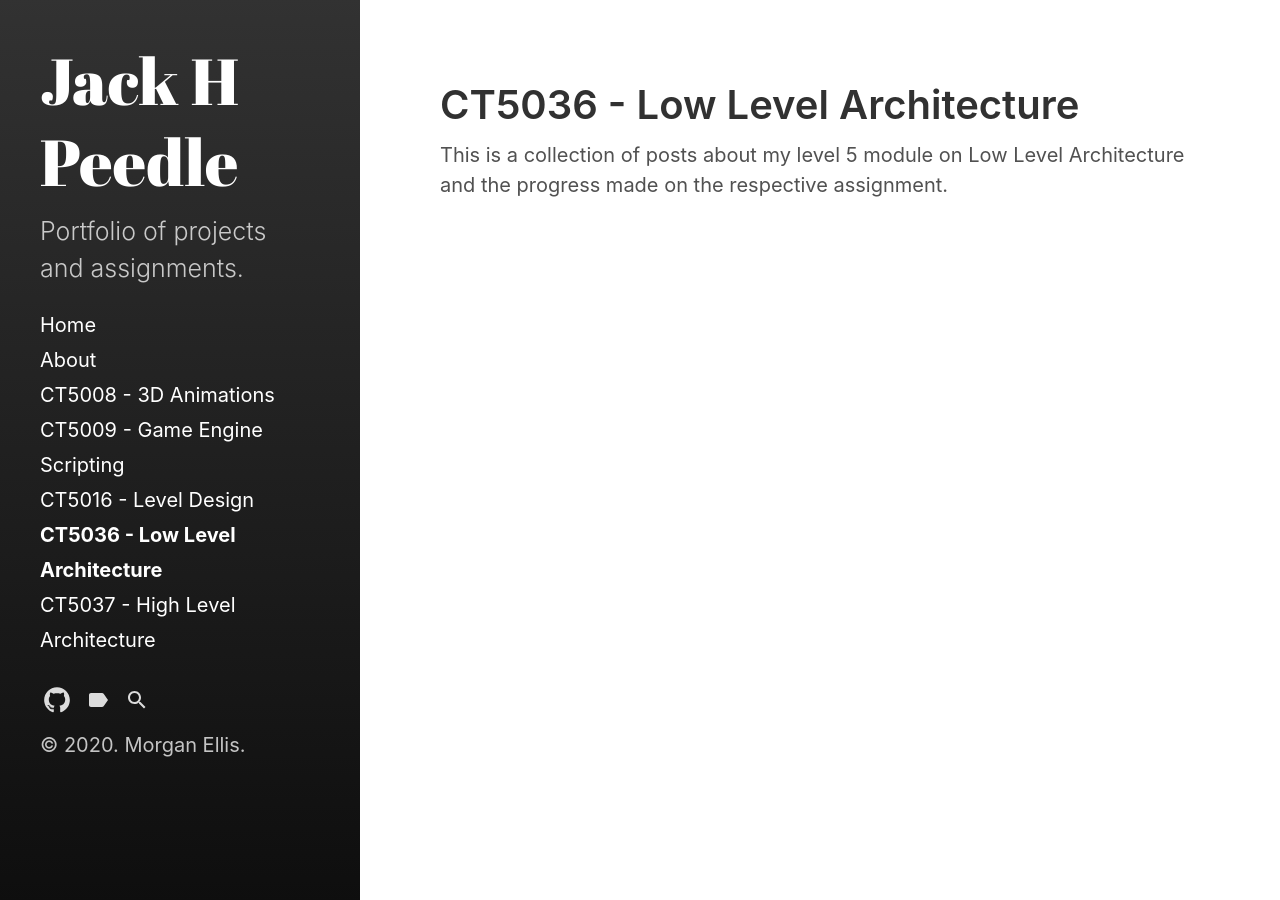
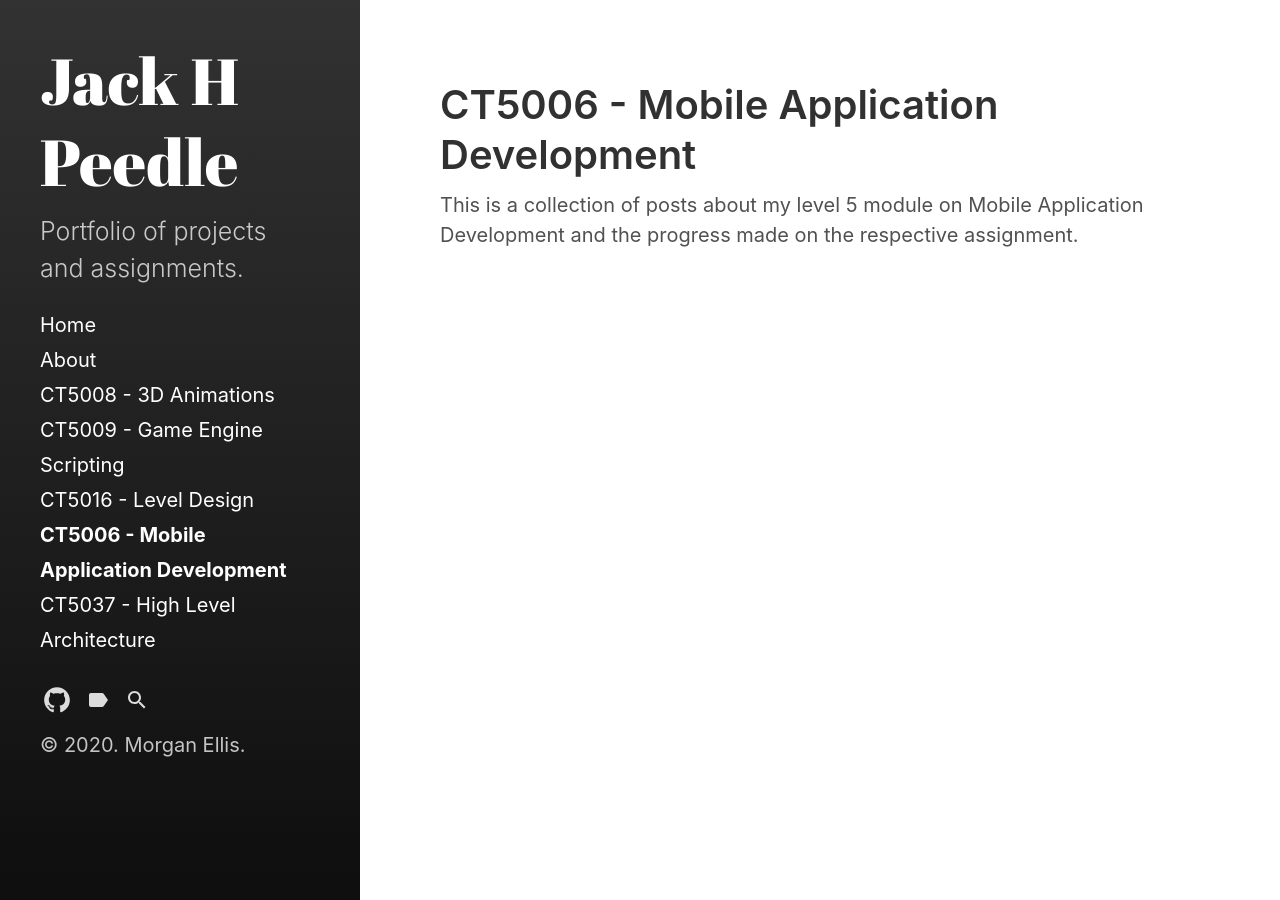
Before and after one commit to Peedeedle/JackHPeedle.github.io, a Jekyll site: the page built from category/CT5036 - Low Level Architecture.md, in a window 1280 px wide. Built offline with Jekyll 4.4.1, drawn with Linux system fonts in a browser that asks for light colours.

Commit message:
Update CT5036 - Low Level Architecture.md

```diff
--- a/category/CT5036 - Low Level Architecture.md
+++ b/category/CT5036 - Low Level Architecture.md
@@ -1,7 +1,7 @@
 ---
 layout: category
-title: CT5036 - Low Level Architecture
-category: CT5036 - Low Level Architecture
+title: CT5006 - Mobile Application Development
+category: CT5006 - Mobile Application Development
 ---
 
-This is a collection of posts about my level 5 module on Low Level Architecture and the progress made on the respective assignment.
+This is a collection of posts about my level 5 module on Mobile Application Development and the progress made on the respective assignment.
```
